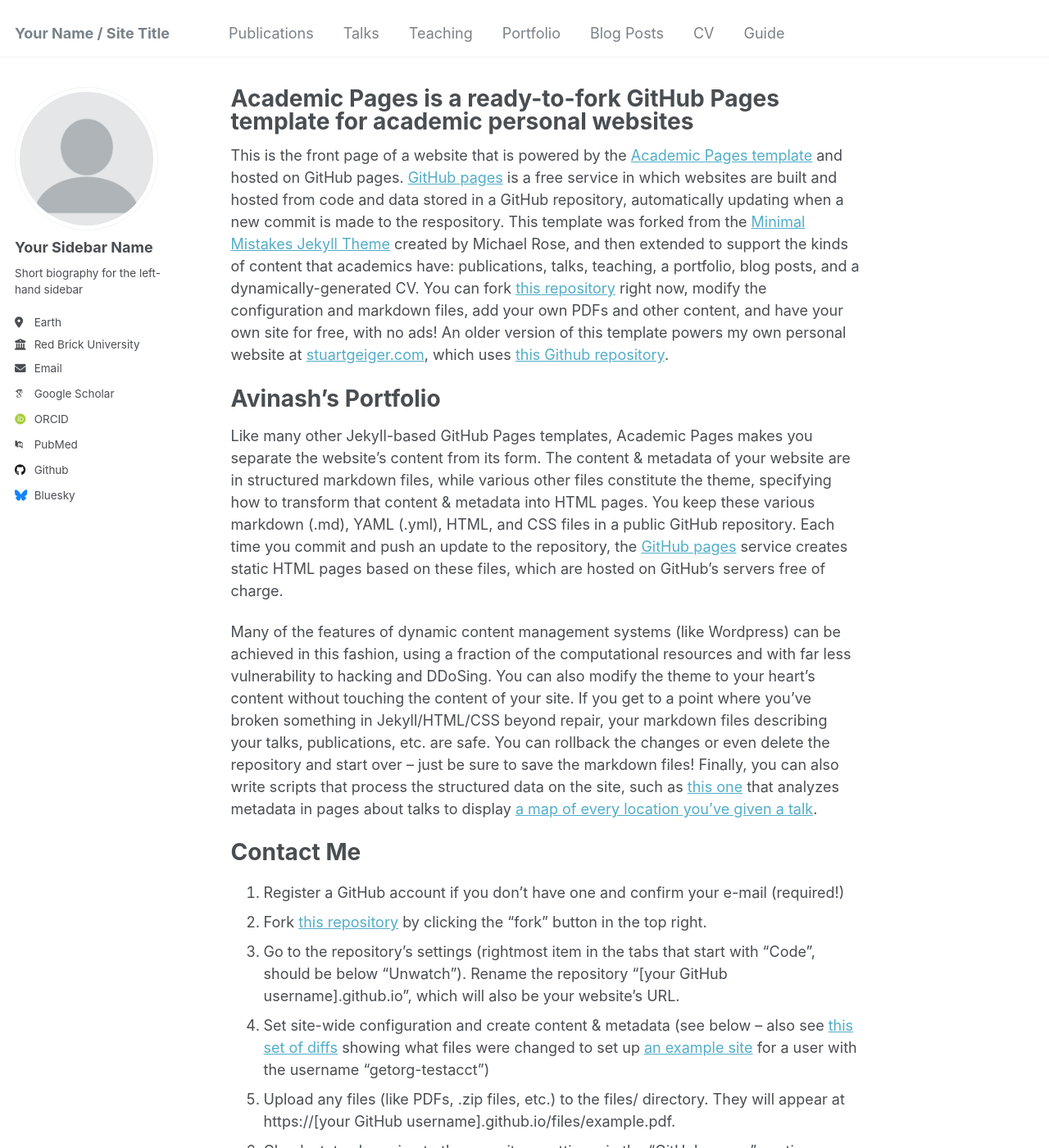
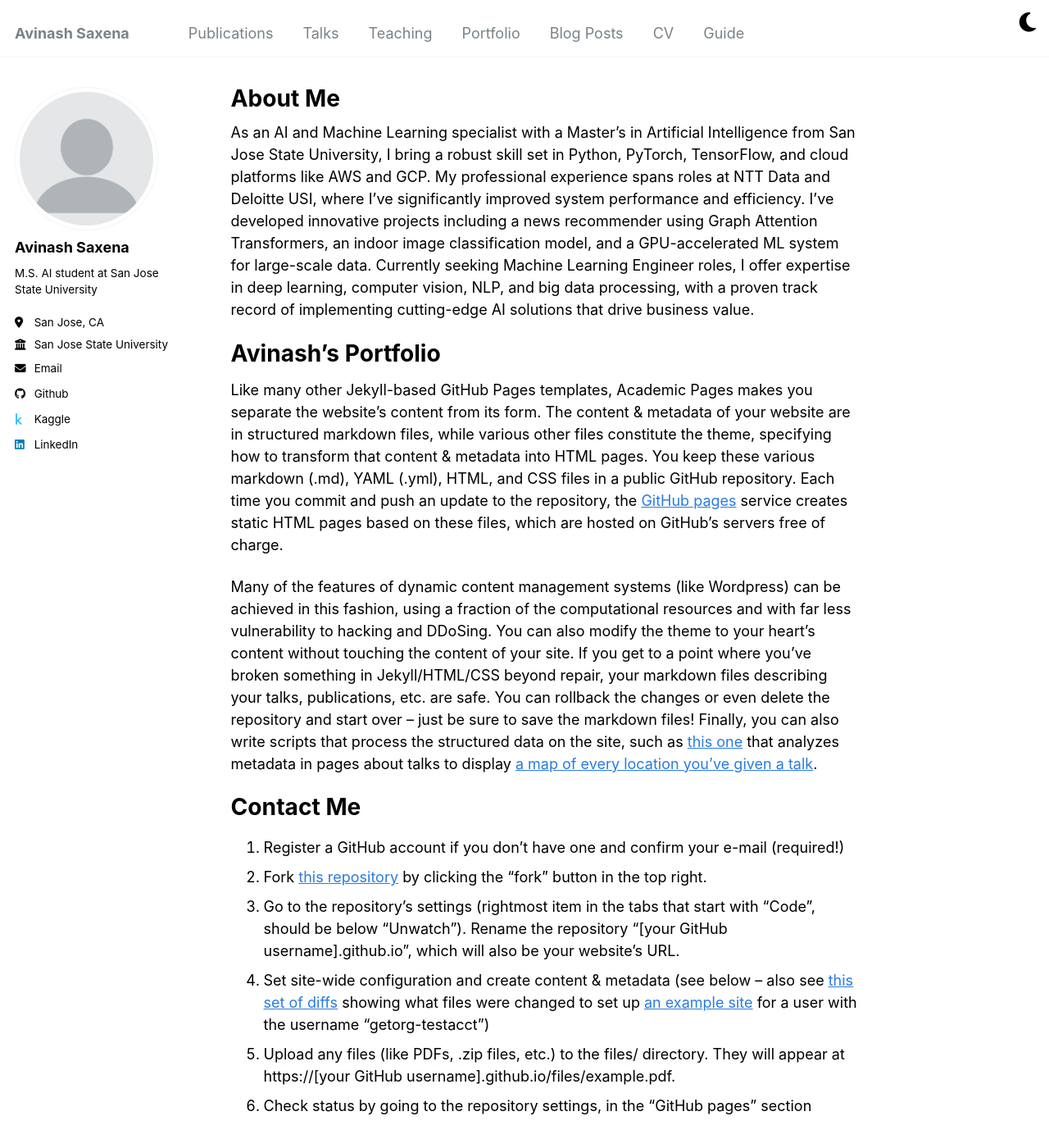
Before and after one commit to AvinashSaxena777/avinashsaxena777.github.io, a Jekyll site: the page built from _pages/about.md, in a window 1280 px wide and 1400 px high. Shown: the whole window at 82% size. Built offline with Jekyll 4.4.1, drawn with Linux system fonts in a browser that asks for light colours; some web fonts are replaced; some of the changed text lies outside the part shown.

Commit message:
Added Theme Toggle

```diff
--- a/Gemfile
+++ b/Gemfile
@@ -6,6 +6,8 @@ group :jekyll_plugins do
   gem 'jekyll-sitemap'
   gem 'jemoji'
   gem 'webrick', '~> 1.8'
+  gem 'tzinfo'
+  gem 'tzinfo-data', platforms: [:mingw, :mswin, :x64_mingw, :jruby]
 end
 
 gem 'github-pages'
--- a/_config.yml
+++ b/_config.yml
@@ -8,13 +8,13 @@
 
 # Basic Site Settings
 locale                   : "en-US"
-title                    : "Your Name / Site Title"
+title                    : "Avinash Saxena"
 title_separator          : "-"
-name                     : &name "Your Name"
+name                     : &name "Avinash Saxena"
 description              : &description "personal description"
-url                      : https://academicpages.github.io # the base hostname & protocol for your site e.g. "https://mmistakes.github.io"
+url                      : https://localhost # the base hostname & protocol for your site e.g. "https://mmistakes.github.io"
 baseurl                  : "" # the subpath of your site, e.g. "/blog"
-repository               : "academicpages/academicpages.github.io"
+repository               : "AvinashSaxena777/avinashsaxena777.github.io"
 
 # Site Author - The following control what appear as part of the author content on the side bar.
 #               If a field is blank the icon and link will not appear, otherwise it will be shown.
@@ -22,33 +22,33 @@ repository               : "academicpages/academicpages.github.io"
 author:
   # Biographic information
   avatar           : "profile.png"
-  name             : "Your Sidebar Name"
+  name             : "Avinash Saxena"
   pronouns         : # example: "she/her"
-  bio              : "Short biography for the left-hand sidebar"
-  location         : "Earth"
-  employer         : "Red Brick University"
-  uri              : # URL
-  email            : "none@example.org"
+  bio              : "M.S. AI student at San Jose State University"
+  location         : "San Jose, CA"
+  employer         : "San Jose State University"
+  uri              : # ""
+  email            : "avinash.saxena@sjsu.edu"
 
   # Academic websites
   arxiv            : # URL - Update with the correct link to your profile
-  googlescholar    : "https://scholar.google.com/citations?user=PS_CX0AAAAAJ"
+  googlescholar    : #"https://scholar.google.com/citations?user=PS_CX0AAAAAJ"
   impactstory      : # URL
-  orcid            : "http://orcid.org/yourorcidurl"
+  orcid            : #"http://orcid.org/yourorcidurl"
   semantic         : # URL
-  pubmed           : "https://www.ncbi.nlm.nih.gov/pubmed/?term=john+snow"
+  pubmed           : #"https://www.ncbi.nlm.nih.gov/pubmed/?term=john+snow"
   researchgate     : # URL
 
   # Repositories and software development
   bitbucket        : # Username - Update with your username on the site
   codepen          : # Username
   dribbble         : # Username
-  github           : "academicpages"
-  kaggle           : # Username
+  github           : "AvinashSaxena777"
+  kaggle           : "avinashsaxena"
   stackoverflow    : # User number or user number and name (i.e., use "1" or "1/jeff-atwood")
 
   # Social media
-  bluesky          : "bsky.app" # Replace this with you Bluesky username
+  bluesky          : #"bsky.app" # Replace this with you Bluesky username
   facebook         : # Username
   flickr           : # Username
   foursquare       : # Username
@@ -57,7 +57,7 @@ author:
   keybase          : # Username
   instagram        : # Username
   lastfm           : # Username
-  linkedin         : # Username
+  linkedin         : "avinashsaxenaofficial"
   mastodon         : # URL
   medium           : # URL
   pinterest        : # Username
@@ -347,3 +347,5 @@ compress_html:
   clippings: all
   ignore:
     envs: development
+
+font_awesome: 'https://cdnjs.cloudflare.com/ajax/libs/font-awesome/5.15.3/css/all.min.css'
--- a/_includes/head.html
+++ b/_includes/head.html
@@ -5,6 +5,7 @@
 {% include seo.html %}
 
 <link href="{% if site.atom_feed.path %}{{ site.atom_feed.path }}{% else %}{{ base_path }}/feed.xml{% endif %}" type="application/atom+xml" rel="alternate" title="{{ site.title }} Feed">
+<link rel="stylesheet" href="{{ site.font_awesome }}">
 
 <!-- http://t.co/dKP3o1e -->
 <meta name="HandheldFriendly" content="True">
@@ -19,3 +20,13 @@
 <link rel="stylesheet" href="{{ base_path }}/assets/css/main.css">
 
 <meta http-equiv="cleartype" content="on">
+
+<!-- Theme toggle button -->
+<script>
+
+  if (document.readyState === 'loading') {
+    document.addEventListener('DOMContentLoaded', addThemeToggle);
+  } else {
+    addThemeToggle();
+  }
+</script>
--- a/_layouts/default.html
+++ b/_layouts/default.html
@@ -5,10 +5,14 @@ layout: compress
 {% include base_path %}
 
 <!doctype html>
+<script src="{{ '/assets/js/theme-switch.js' | relative_url }}"></script>
 <html lang="{{ site.locale | slice: 0,2 }}" class="no-js">
   <head>
     {% include head.html %}
     {% include head/custom.html %}
+    <button id="theme-toggle" aria-label="Toggle dark mode">
+      <i class="fas fa-moon"></i>
+    </button>
   </head>
 
   <body>
--- a/_pages/about.md
+++ b/_pages/about.md
@@ -1,13 +1,13 @@
 ---
 permalink: /
-title: "Academic Pages is a ready-to-fork GitHub Pages template for academic personal websites"
+title: "About Me"
 author_profile: true
 redirect_from:
   - /about/
   - /about.html
 ---
 
-This is the front page of a website that is powered by the [Academic Pages template](https://github.com/academicpages/academicpages.github.io) and hosted on GitHub pages. [GitHub pages](https://pages.github.com) is a free service in which websites are built and hosted from code and data stored in a GitHub repository, automatically updating when a new commit is made to the respository. This template was forked from the [Minimal Mistakes Jekyll Theme](https://mmistakes.github.io/minimal-mistakes/) created by Michael Rose, and then extended to support the kinds of content that academics have: publications, talks, teaching, a portfolio, blog posts, and a dynamically-generated CV. You can fork [this repository](https://github.com/academicpages/academicpages.github.io) right now, modify the configuration and markdown files, add your own PDFs and other content, and have your own site for free, with no ads! An older version of this template powers my own personal website at [stuartgeiger.com](http://stuartgeiger.com), which uses [this Github repository](https://github.com/staeiou/staeiou.github.io).
+As an AI and Machine Learning specialist with a Master's in Artificial Intelligence from San Jose State University, I bring a robust skill set in Python, PyTorch, TensorFlow, and cloud platforms like AWS and GCP. My professional experience spans roles at NTT Data and Deloitte USI, where I've significantly improved system performance and efficiency. I've developed innovative projects including a news recommender using Graph Attention Transformers, an indoor image classification model, and a GPU-accelerated ML system for large-scale data. Currently seeking Machine Learning Engineer roles, I offer expertise in deep learning, computer vision, NLP, and big data processing, with a proven track record of implementing cutting-edge AI solutions that drive business value.
 
 Avinash's Portfolio
 ======
--- a/_sass/_variables.scss
+++ b/_sass/_variables.scss
@@ -163,3 +163,16 @@ $box-shadow                 : 0 1px 1px rgba(0, 0, 0, 0.125);
 $navicon-width              : 28px;
 $navicon-height             : 4px;
 $global-transition          : all 0.2s ease-in-out;
+
+// Light and Dark Theme
+:root {
+   --bg-color: #ffffff;
+   --text-color: #000000;
+   --link-color: #2a7ae2;
+ }
+
+ [data-theme="dark"] {
+   --bg-color: #1c1c1c;
+   --text-color: #ffffff;
+   --link-color: #58a6ff;
+ }
--- a/assets/css/main.scss
+++ b/assets/css/main.scss
@@ -39,3 +39,38 @@
 @import "vendor/font-awesome/brands";
 @import "vendor/magnific-popup/magnific-popup";
 @import "print";
+
+body {
+    background-color: var(--bg-color);
+    color: var(--text-color);
+    transition: background-color 0.3s, color 0.3s;
+}
+
+a {
+    color: var(--link-color);
+}
+
+#theme-toggle {
+    position: fixed;
+    top: 10px;
+    right: 10px;
+    background: none;
+    border: none;
+    cursor: pointer;
+    font-size: 1.5em;
+    z-index: 9999;
+  }
+
+#theme-toggle .fa-moon {
+color: black;
+}
+
+#theme-toggle .fa-sun {
+color: #FFD700; /* Yellow color for sun */
+}
+
+/* Keep the navigation header white */
+.masthead {
+background-color: white !important;
+color: black !important;
+}
--- /dev/null
+++ b/assets/js/theme-switch.js
@@ -0,0 +1,77 @@
+function debounce(func, wait) {
+    let timeout;
+    return function executedFunction(...args) {
+        const later = () => {
+            clearTimeout(timeout);
+            func(...args);
+        };
+        clearTimeout(timeout);
+        timeout = setTimeout(later, wait);
+    };
+}
+
+function initThemeToggle() {
+    const themeToggle = document.getElementById('theme-toggle');
+    if (!themeToggle) {
+        console.log('Theme toggle button not found, retrying...');
+        setTimeout(initThemeToggle, 100);
+        return;
+    }
+
+    const htmlElement = document.documentElement;
+
+    function setTheme(theme, initial = false) {
+        console.log(`Setting theme to: ${theme} (Initial: ${initial})`);
+        htmlElement.setAttribute('data-theme', theme);
+        localStorage.setItem('theme', theme);
+        updateToggleButton(theme);
+        updateColors(theme);
+        console.log('Theme set to:', htmlElement.getAttribute('data-theme'));
+    }
+
+    function updateToggleButton(theme) {
+        const icon = themeToggle.querySelector('i');
+        if (icon) {
+            if (theme === 'dark') {
+                icon.classList.remove('fa-moon');
+                icon.classList.add('fa-sun');
+                icon.style.color = '#FFD700';
+                themeToggle.setAttribute('aria-label', 'Toggle light mode');
+            } else {
+                icon.classList.remove('fa-sun');
+                icon.classList.add('fa-moon');
+                icon.style.color = 'black';
+                themeToggle.setAttribute('aria-label', 'Toggle dark mode');
+            }
+        }
+    }
+
+    function updateColors(theme) {
+        console.log('Updating colors for theme:', theme);
+        // The actual color update is handled by CSS variables
+    }
+
+    // Set initial theme
+    const savedTheme = localStorage.getItem('theme') || 'light';
+    setTheme(savedTheme, true);
+
+    // Add event listener to toggle button with debounce
+    const debouncedToggle = debounce(function(event) {
+        event.preventDefault(); // Prevent any default action
+        console.log("Theme toggle Event clicked");
+        const currentTheme = htmlElement.getAttribute('data-theme');
+        const newTheme = currentTheme === 'dark' ? 'light' : 'dark';
+        setTheme(newTheme);
+    }, 250); // 250ms debounce time
+
+    themeToggle.addEventListener('click', debouncedToggle);
+
+    console.log('Theme toggle initialized');
+}
+
+// Start the initialization process
+if (document.readyState === 'loading') {
+    document.addEventListener('DOMContentLoaded', initThemeToggle);
+} else {
+    initThemeToggle();
+}
```
